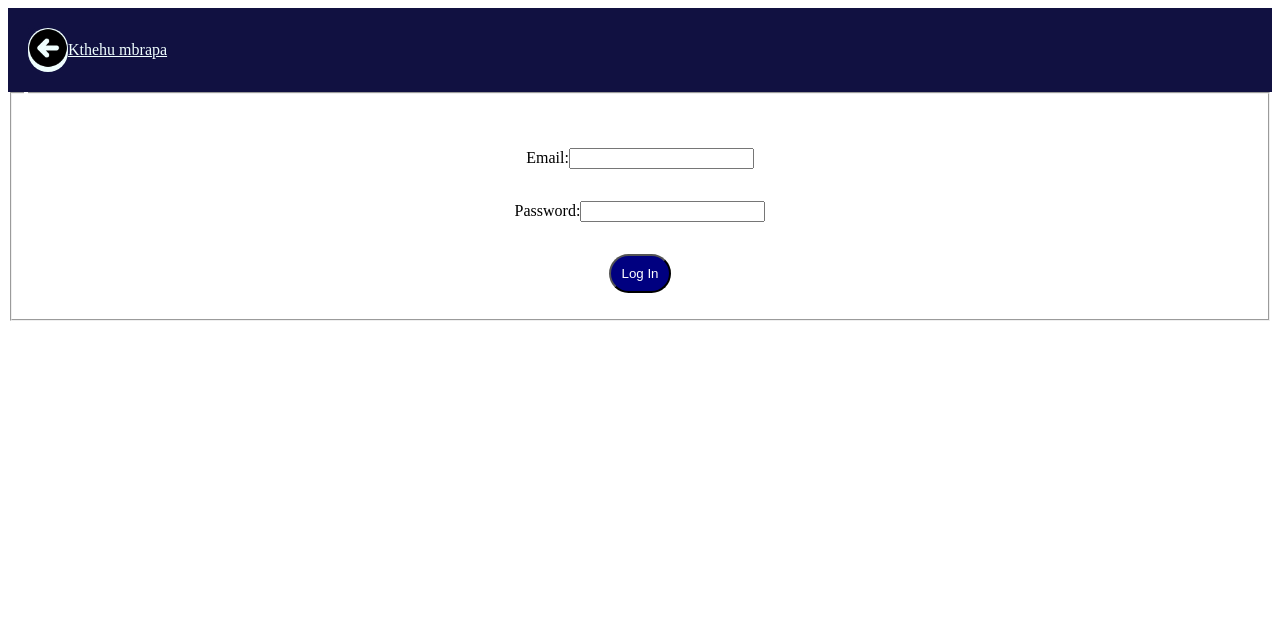
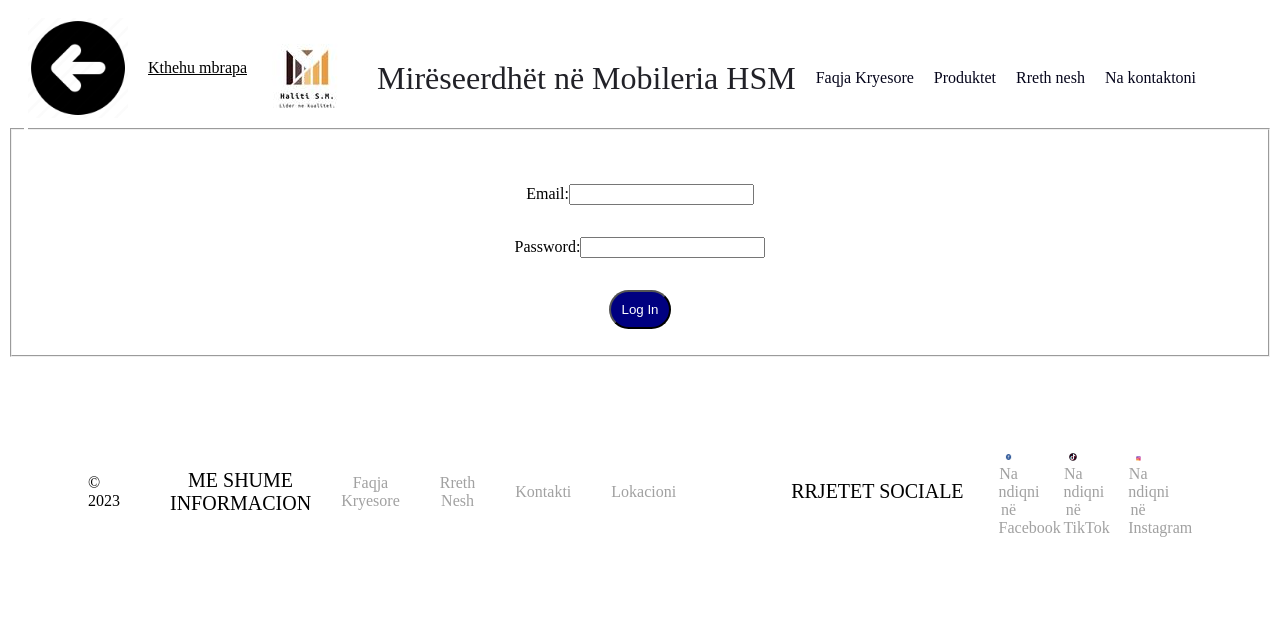
Before and after one commit to etnapireva/Furniture-Website, a PHP site: page /login.html in a window 1280 px wide. Shown: the top 626 px of the page. Run offline with PHP 8.4, Linux system fonts and the light colour scheme.

Commit message:
Rregullime
Rregullime te vogla ne faqen login

```diff
--- a/login.css
+++ b/login.css
@@ -1,7 +1,7 @@
 .fillimi{
     text-align: end;
     color: white;
-    background-color: rgb(17, 17, 65);
+    background-color: white;
     margin: auto;
     padding: 20px;
 
@@ -11,15 +11,31 @@
 	justify-content: flex-start;
 	align-items: center;
 }
+/*.headeri{
+    display: flex;
+   flex-wrap: wrap;
+   flex-direction: row;
+   height: 10vh;
+   background-color: white;
+
+}  */
+
+
+.Labelat{
+    display: flex;
+    justify-content: flex-end;
+    flex-direction: row;
+    flex-wrap: wrap;
+}
 .previous{
     display: inline-block;
-    color: azure;
-    background-color: azure;
+    color: white;
+    background-color: white;
     border-radius: 50px;
 }
 .shkrimi{
-    color: azure;
-    background-color: rgb(17, 17, 65);
+    color: black;
+    background-color: white;
 
 }
 .Login{
@@ -57,7 +73,49 @@
 
 }
 
-.fundi{
+.footeri {
+    display: flex;
+    justify-content: space-between;
     align-items: center;
-    background-color: rgb(17, 17, 65);
-}
+    background-color: #ffffff;
+    padding: 40px 80px;
+  }
+  .footer .copy {
+    color: #000000;
+    justify-content: space-evenly;
+  }
+  .linksfooteri {
+    display: flex;
+    justify-content: space-evenly;
+    align-items: center;
+    padding: 40px 0;
+  }
+  .linksfooteri .links {
+    justify-content: space-evenly;
+    display: flex;
+    flex-direction:row;
+    justify-content: space-evenly;
+    align-items: center;
+    padding: 0 40px;
+  }
+  .linksfooteri .links span {
+    justify-content: space-evenly;
+    text-align: center;
+    font-size: 20px;
+    color: #000000;
+    text-transform: uppercase;
+    margin: 10px ;
+  }
+  .linksfooteri .links a {
+    text-decoration: none;
+    text-align: center;
+    color: #a1a1a1;
+    padding: 10px 20px;}
+    footer{
+      margin-top: auto;
+    }
+  .foto11{
+    align-items: end;
+    width: 5%;
+    height: 5%;
+  }
--- a/login.html
+++ b/login.html
@@ -6,10 +6,83 @@
 
 </head>
 <body>
+    <style>
+        header{
+            background-color: rgb(255, 255, 255);
+            color: rgb(33, 33, 39);
+            padding: 10px;
+            display: flex;
+            justify-content: space-between;
+            align-items: center;
+            height: 10vh;
+            flex-wrap: wrap;
+        }
+        footer{
+            margin-top: auto;
+            max-zoom: 100%;
+
+        }
+
+         header h1{
+            font-family: 'Times New Roman', Times, serif;
+            display: flex;
+            flex-wrap: wrap;
+            margin: 0;
+            font-weight: 500;
+            text-shadow: 2px 2px 4px rgba(255, 255, 255, 0.5);
+
+
+
+        }
+        header nav{
+            display: flex;
+            flex-wrap: wrap;
+            flex-direction: row;
+        }
+
+
+        header nav a{
+            color: rgb(5, 5, 27);
+            text-decoration: none;
+            margin-left: 20px;
+            display: flex;
+            flex-wrap: wrap;
+
+
+
+
+        }
+        header img {
+            width: 100px;
+            height: 100px;
+            margin-right: 20px;
+            display: flex;
+            flex-wrap: wrap;
+
+        }
+    </style>
+    <div class="headeri">
     <header class="fillimi">
-        <a class="previous" href="main.html"><img src="Go previous.png" width="40px" alt=""></a>
+        <a class="previous" href="main.html"><img src="Go previous.png" width="30px" height="10" alt=""></a>
         <a class="shkrimi" href="main.html">Kthehu mbrapa</a>
+        <header>
+            <div class="Logoheader">
+             <img src="HSM logo.jpg" width="80"></div>
+             <div class="Mirëseerdhët"><h1>Mirëseerdhët në Mobileria HSM</h1></div>
+                <nav>
+             <div class="Labelat">
+                 <a href="main.html">Faqja Kryesore</a>
+                 <a href="produktet.html">Produktet</a>
+                 <a href="rrethnesh1.html">Rreth nesh</a>
+                  <a href="kontakti.html">Na kontaktoni</a>
 
+
+
+                 </div>
+                </nav>
+             </div>
+
+         </header>
     </header>
     <fieldset class="logini">
         <legend></legend>
@@ -19,9 +92,28 @@
             <p class="Paswordi">Password:<input type="password"></p>
           <p class="Submit"> <button class="Login">Log In</button></p>
         </fieldset>
-        <footer class="fundi">
+        <footer class="footeri">
 
-        </footer>
+            <div class="copy">&copy; 2023</div>
+
+            <div class="linksfooteri">
+              <div class="links">
+                <span>Me shume informacion</span>
+                <a href="main.html">Faqja Kryesore</a>
+                <a href="about.html">Rreth Nesh</a>
+                <a href="kontakti.html">Kontakti</a>
+                <a href="https://www.google.com/maps/place/Shopping+Center/@42.5804138,21.5791574,19.29z/data=!4m6!3m5!1s0x1354e97970c00001:0xe61bd806fd271c52!8m2!3d42.5801333!4d21.579156!16s%2Fg%2F11kj8__xrb?entry=ttu">Lokacioni </a>
+              </div>
+
+              <div class="links">
+                <span>Rrjetet sociale</span>
+                <a class="foto11"   href="https://www.facebook.com/halitismofficial"><img src="Facebook Logo.png" alt="" width="40%" height="5%"> Na ndiqni në Facebook</a>
+                <a class="foto11" href="https://www.tiktok.com/@mobileriahaliti"><img src="TikTok logo.png" alt="" width="40%" height="5%"> Na ndiqni në TikTok</a>
+                <a class="foto11" href="https://www.instagram.com/haliti_s.m/?ref=www.localsbarguide.com&hl=da"><img src="Instagram Logo.png" alt="" width="25%" height="5%"> Na ndiqni në Instagram</a>
+
+            </div>
+            </div>
+          </footer>
 
 </body>
 </html>
```
Also changed, not shown: main.css (+0 -11 lines).
